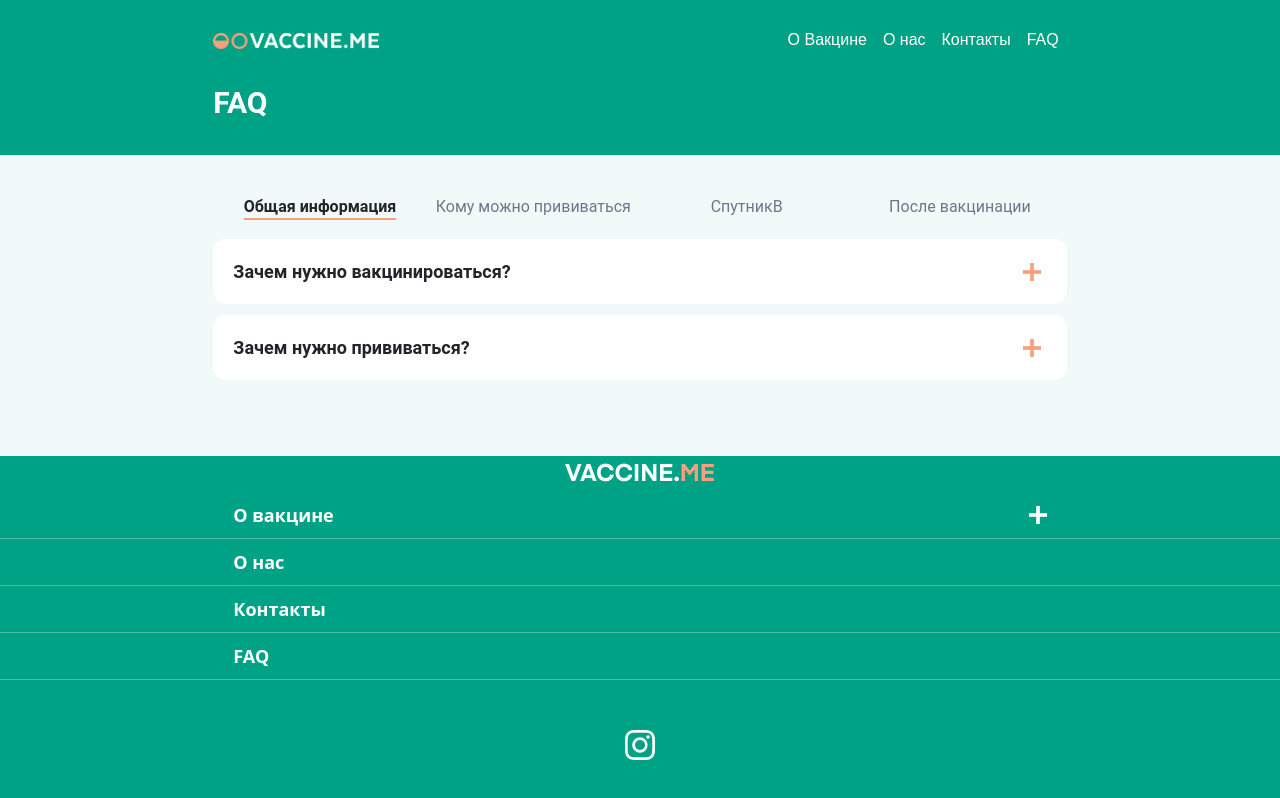
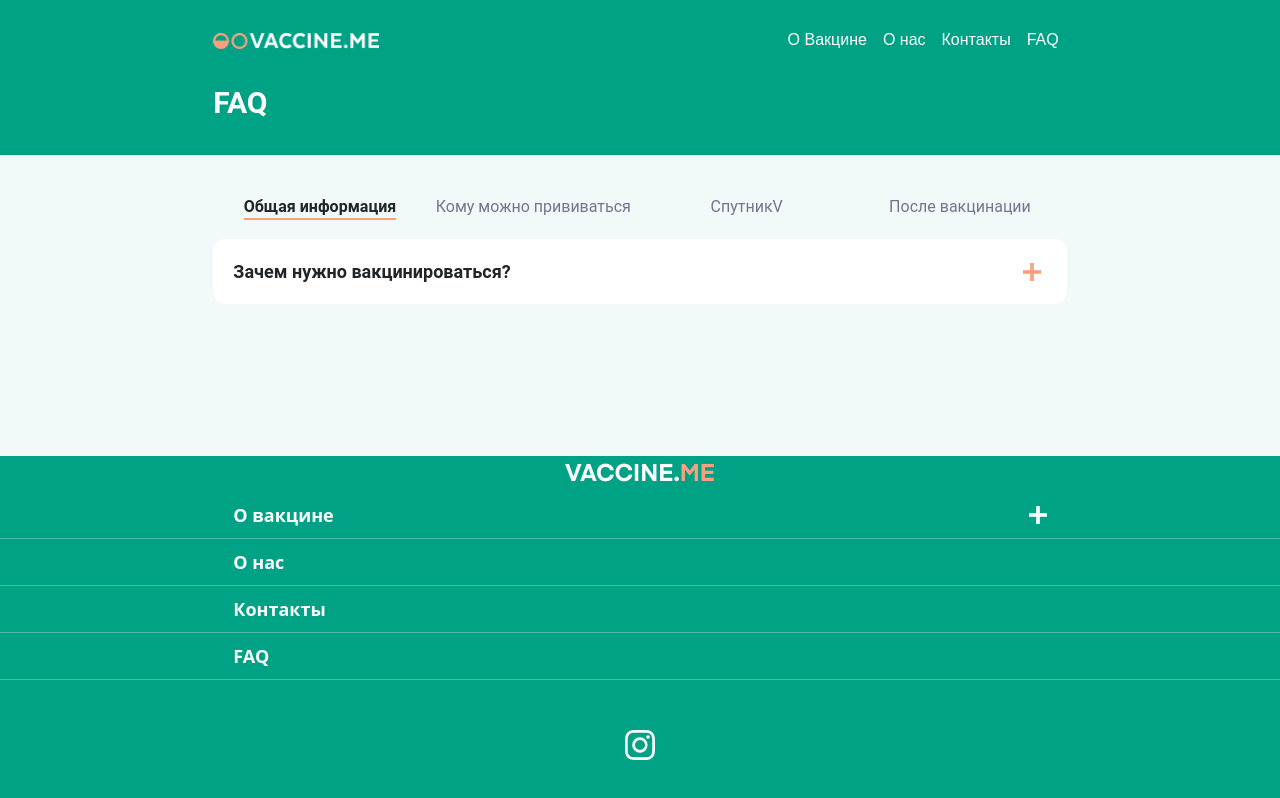
Before and after one commit to liacds/vaccme, a React (Create React App) app: page /faq in a window 1280 px wide. Built offline with nearby package versions, Linux system fonts and the light colour scheme.

Commit message:
image bug fixed, content changed

```diff
--- a/src/components/FAQBody.js
+++ b/src/components/FAQBody.js
@@ -14,7 +14,7 @@ class FAQBody extends Component {
                     <div className="col-12 row" style={{textAlign: 'center'}}>
                         <span className="Selected col-12 col-lg-3" onClick={()=>this.setState({selected: 1})}>Общая информация</span>
                         <span className="InfoText col-12 col-lg-3" onClick={()=>this.setState({selected: 2})}>Кому можно прививаться</span>
-                        <span className="InfoText col-12 col-lg-3" onClick={()=>this.setState({selected: 3})}>СпутникВ</span>
+                        <span className="InfoText col-12 col-lg-3" onClick={()=>this.setState({selected: 3})}>СпутникV</span>
                         <span className="InfoText col-12 col-lg-3" onClick={()=>this.setState({selected: 4})}>После вакцинации</span>
                     </div>
                     </>:
@@ -23,7 +23,7 @@ class FAQBody extends Component {
                     <div className="col-12 row" style={{textAlign: 'center'}}>
                         <span className="InfoText col-12 col-lg-3" onClick={()=>this.setState({selected: 1})}>Общая информация</span>
                         <span className="Selected col-12 col-lg-3" onClick={()=>this.setState({selected: 2})}>Кому можно прививаться</span>
-                        <span className="InfoText col-12 col-lg-3" onClick={()=>this.setState({selected: 3})}>СпутникВ</span>
+                        <span className="InfoText col-12 col-lg-3" onClick={()=>this.setState({selected: 3})}>СпутникV</span>
                         <span className="InfoText col-12 col-lg-3" onClick={()=>this.setState({selected: 4})}>После вакцинации</span>
                     </div>
                     </>:
@@ -32,7 +32,7 @@ class FAQBody extends Component {
                     <div className="col-12 row" style={{textAlign: 'center'}}>
                         <span className="InfoText col-12 col-lg-3" onClick={()=>this.setState({selected: 1})}>Общая информация</span>
                         <span className="InfoText col-12 col-lg-3" onClick={()=>this.setState({selected: 2})}>Кому можно прививаться</span>
-                        <span className="Selected col-12 col-lg-3" onClick={()=>this.setState({selected: 3})}>СпутникВ</span>
+                        <span className="Selected col-12 col-lg-3" onClick={()=>this.setState({selected: 3})}>СпутникV</span>
                         <span className="InfoText col-12 col-lg-3" onClick={()=>this.setState({selected: 4})}>После вакцинации</span>
                     </div>
                     </>:
@@ -41,7 +41,7 @@ class FAQBody extends Component {
                     <div className="col-12 row" style={{textAlign: 'center'}}>
                         <span className="InfoText col-12 col-lg-3" onClick={()=>this.setState({selected: 1})}>Общая информация</span>
                         <span className="InfoText col-12 col-lg-3" onClick={()=>this.setState({selected: 2})}>Кому можно прививаться</span>
-                        <span className="InfoText col-12 col-lg-3" onClick={()=>this.setState({selected: 3})}>СпутникВ</span>
+                        <span className="InfoText col-12 col-lg-3" onClick={()=>this.setState({selected: 3})}>СпутникV</span>
                         <span className="Selected col-12 col-lg-3" onClick={()=>this.setState({selected: 4})}>После вакцинации</span>
                     </div>
                     </>:   <></>
@@ -50,12 +50,12 @@ class FAQBody extends Component {
                 this.state.selected === 1?
                 <>
                     <QA q={0}/>
-                    <QA q={1}/>
+
                 </>:
                 this.state.selected === 2?
                 <>
                     <QA q={6}/>
-                    <QA q={7}/>
+
                 </>:
                 this.state.selected === 3?
                 <>
--- a/src/components/Header.js
+++ b/src/components/Header.js
@@ -48,7 +48,7 @@ class Header extends Component {
                             <>
                                 <span className="Main-Text col-12">Вакцинация в вашем городе</span>
                                 <span className="Helping-Text col-12">
-                                    Vaccine.me - платформа с актуальной инфомацией о вакцине(CпутникV) и доступных пунктах вакцинации в Алматы
+                                    Vaccine.me - платформа с актуальной инфомацией о вакцине (CпутникV) и доступных пунктах вакцинации в Алматы
                                 </span>
                             </>
                         :
--- a/src/components/MedBody.js
+++ b/src/components/MedBody.js
@@ -26,7 +26,7 @@ export default class MedBody extends Component {
     render() {
         return (
             <div className="Body col-11 col-lg-8">
-                <div className="row col-12" style={{justifyContent: "space-between", marginBottom: 50}}>
+                <div className="row col-12" style={{justifyContent: "space-between", marginBottom: 50, 'align-items':'flex-start'}}>
                     <img src={`${this.state.medorganization.photo}`}
                     alt='pht'
                     className='col-12 col-lg-6'
--- a/src/components/QA.js
+++ b/src/components/QA.js
@@ -14,7 +14,7 @@ class QA extends Component {
                     <div className="QuestionRow">
                     {
                         this.props.q === 0 ? <span className="Question">Зачем нужно вакцинироваться?</span> :
-                        this.props.q === 1 ? <span className="Question">Зачем нужно прививаться?</span> :
+
                         this.props.q === 2 ? <span className="Question">Общая информация</span> :
                         this.props.q === 3 ? <span className="Question">Правила вакцинирования</span> :
                         this.props.q === 4 ? <span className="Question">Требование к документам</span> :
@@ -23,7 +23,7 @@ class QA extends Component {
                         this.props.q === 7 ? <span className="Question">Что нужно делать после вакцинации?</span> :
                         this.props.q === 8 ? <span className="Question">Какие побочные эффекты?</span> :
                         this.props.q === 9 ? <span className="Question">Что если я уже переболел? Нужна ли мне прививка?</span> :
-                        this.props.q === 10 ? <span className="Question">СпутникВ</span> :
+                        this.props.q === 10 ? <span className="Question">СпутникV</span> :
                         <></>
                     }
                         <button onClick={()=>this.setState({isOpen: true})}>
@@ -36,7 +36,7 @@ class QA extends Component {
                     <div className="QuestionRow">
                         {
                             this.props.q === 0 ? <span className="Question">Зачем нужно вакцинироваться?</span> :
-                            this.props.q === 1 ? <span className="Question">Зачем нужно прививаться?</span> :
+
                             this.props.q === 2 ? <span className="Question">Общая информация</span> :
                             this.props.q === 3 ? <span className="Question">Правила вакцинирования</span> :
                             this.props.q === 4 ? <span className="Question">Требование к документам</span> :
@@ -45,7 +45,7 @@ class QA extends Component {
                             this.props.q === 7 ? <span className="Question">Что нужно делать после вакцинации?</span> :
                             this.props.q === 8 ? <span className="Question">Какие побочные эффекты?</span> :
                             this.props.q === 9 ? <span className="Question">Что если я уже переболел? Нужна ли мне прививка?</span> :
-                            this.props.q === 10 ? <span className="Question">СпутникВ</span> :
+                            this.props.q === 10 ? <span className="Question">СпутникV</span> :
                             <></>
                         }
                         <button onClick={()=>this.setState({isOpen: false})}>
@@ -53,8 +53,8 @@ class QA extends Component {
                         </button>
                     </div>
                     {
-                        this.props.q === 0 ? <span className="Answer">Чтобы снизить циркуляцию вируса в обществе, защитить себя, и тех, кто не может привиться, чтобы пандемия закончилась</span> :
-                        this.props.q === 1 ? <span className="Answer">Прививка - самый надежный способ защитить себя и своих близких от тяжелого течения Covid-19. Ваш организм будет знаком с вирусом и в случае заражения сможет легко и быстро защитить вас.</span> :
+                        this.props.q === 0 ? <span className="Answer">Вакцина - самый надежный способ защитить себя и своих близких от тяжелого течения Covid-19. Ваш организм будет знаком с вирусом и в случае заражения сможет легко и быстро защитить вас. Кампания вакцинации нацелена на то, чтобы снизить циркуляцию вируса в обществе, тем самым защитить себя и тех, кто не может привиться.</span> :
+
                         this.props.q === 2 ? <span className="Answer">Спутник V или Гам-КОВИД-Вак -  российская вакцина для профилактики коронавирусной инфекции. Это векторная вакцина, задача которой является доставлять кусочек генетического материала вируса, который кодирует S-шип. Препарат состоит из двух компонентов, а в состав каждого из которых входит рекомбинантный аденовирусный вектор.</span> :
                         this.props.q === 3 ? <span className="Answer">Никаких особых правил придерживаться не нужно. Хороший практикой является не употреблять алкогольные напитки перед вакцинацией</span> :
                         this.props.q === 4 ? <span className="Answer">С собой необходимо иметь удостоверение личности</span> :
@@ -68,7 +68,15 @@ class QA extends Component {
                                 <span className="Answer">Если на этапе подготовки пациент имеет острые инфекционные и неинфекционные заболевания, обострение хронических заболеваний, вакцинацию проводят через 2–4 недели после выздоровления или ремиссии.</span>
                                 <span className="Answer">При не тяжелых ОРВИ, острых инфекционных заболеваниях ЖКТ вакцинацию проводят после нормализации температуры</span>
                         </> :
-                        this.props.q === 6 ? <span className="Answer">У каждой конкретной вакцины этот список свой, здесь вы сможете ознакомиться с официальными противопоказаниями для вакцины Спутник V</span> :
+                        this.props.q === 6 ? <>
+                        <span className="Answer">На данный момент по рекомендации Министра Здравоохранения любой человек может получить вакцину. Однако, есть категории лиц, которым вакцинация запрещена </span>
+                        <span className="Answer"> • гиперчувствительность к какому-либо компоненту вакцины или вакцины, содержащей аналогичные компоненты;</span>
+                        <span className="Answer"> • тяжелые аллергические реакции в анамнезе;</span>
+                        <span className="Answer"> • беременность и период грудного вскармливания;</span>
+                        <span className="Answer"> • возраст до 18 лет (в связи с отсутствием данных об эффективности и безопасности). </span>
+                        <span className="Answer">Также есть противопоказания для второго компонента, если были осложнения при введении первого.
+</span>
+                </> :
                         this.props.q === 7 ? <span className="Answer">Сразу после введения вакцины, вы должны какое то время находиться под пресмотром врачей, для исключения аллергической реакции. Также врачи советуют в этот день не садится за руль, воздержаться от алкоголя следующие пару дней. Один-два дня лучше не мочить и не тереть место инъекции и избегать возможного переохлаждения.</span> :
                         this.props.q === 8 ? <span className="Answer">Возможна легкая слабость, дискомфорт в мышцах, возможное повышение температуры, гораздо реже - легкий озноб, тошнота. </span> :
                         this.props.q === 9 ? <span className="Answer">Тут нужно учитывать два случая. Первый вы переболели совсем недавно, в этом случае от вакцины стоит воздержаться и поставить ее через пару месяцев. Во втором же случае, антитела выработанные вашим организмом против борьбы с короновирусом уже исчезли, поэтому вам стоит сделать 2-этапную вакцинацию. </span> :
--- a/src/pages/ContactUsPage.js
+++ b/src/pages/ContactUsPage.js
@@ -42,7 +42,7 @@ class ContactUsPage extends Component {
                     <div className="col-12 col-lg-7" style={{marginBottom: '50px'}}>
                         <input className="AboutName col-12" placeholder="Имя" onChange={(e)=>this.setState({name: e.target.value})}/>
                         <input type="email" className="AboutName col-12" placeholder="Email" onChange={(e)=>this.setState({email: e.target.value})}/>
-                        <textarea className="AboutDesc col-12" placeholder="Вы молодцы..." onChange={(e)=>this.setState({message: e.target.value})}/>
+                        <textarea className="AboutDesc col-12" placeholder="Вопросы или пожелания" onChange={(e)=>this.setState({message: e.target.value})}/>
                         <button className="AboutSend col-12" onClick={this.handleSubmit}>Отправить сообщение</button>
                         {
                             this.state.sending ?
```
Also changed, not shown: public/index.html (+11 -2 lines).
